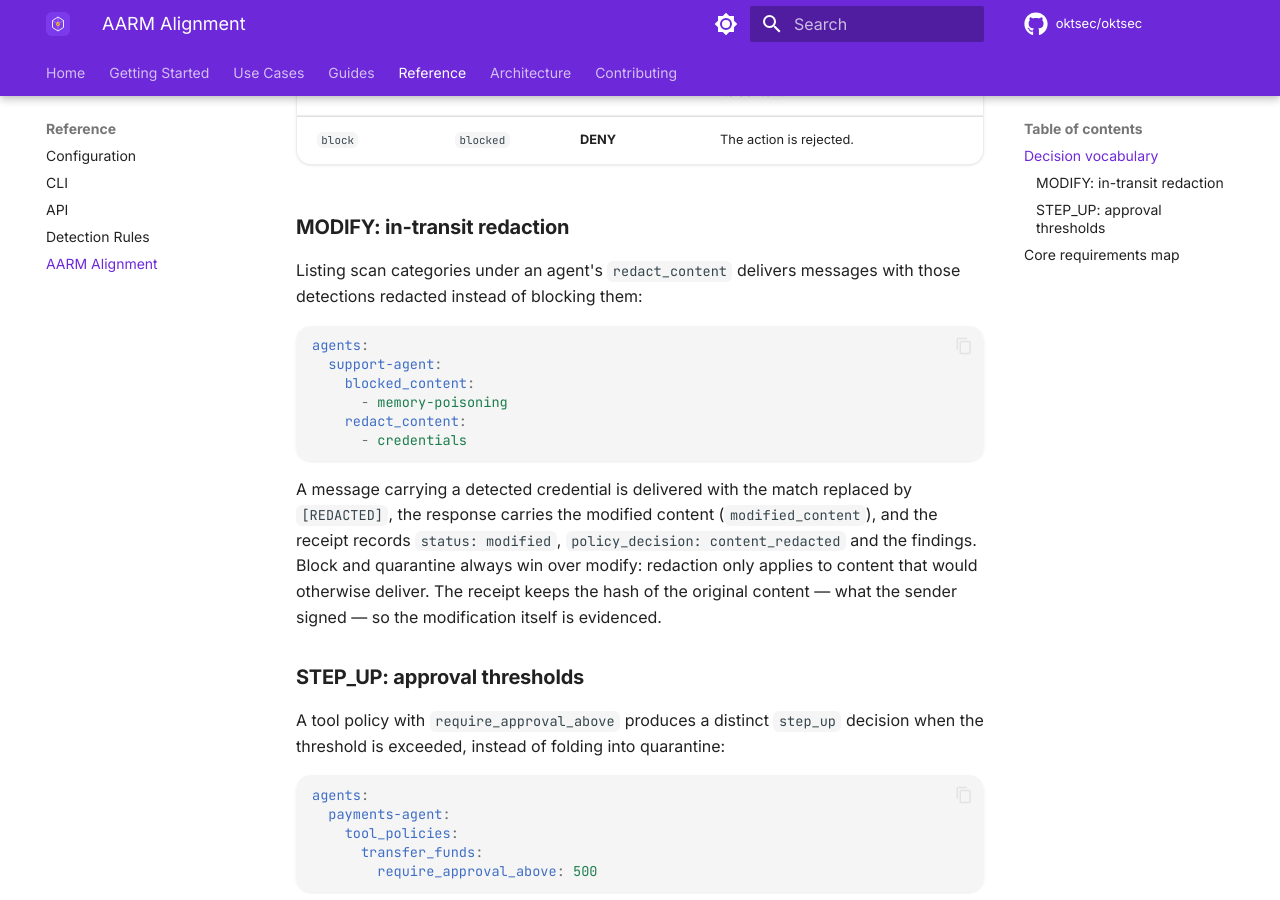
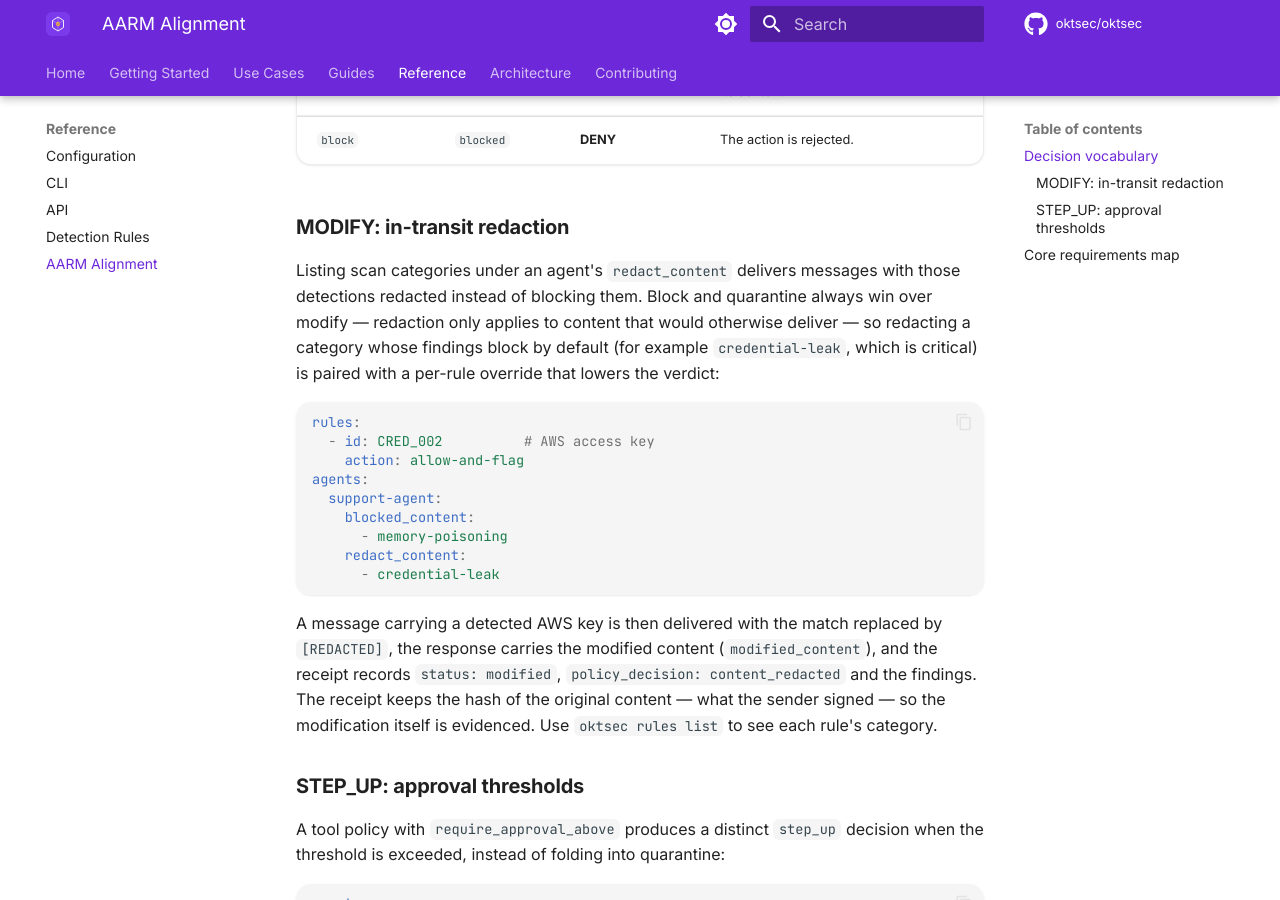
Before and after one commit to oktsec/oktsec, an MkDocs documentation site: the page built from documentation/reference/aarm.md, in a window 1280 px wide and 900 px high, scrolled down 811 px. Built offline with MkDocs 1.6.1 and Material for MkDocs 9.7.7, drawn with Linux system fonts in a browser that asks for light colours; comment, search, counter and statistics services are not loaded.

Commit message:
Docs: redact_content example uses the real category and verdict precedence
credential-leak (not 'credentials') is the emitted category, and its
findings are critical — block wins over modify, so the honest example
pairs the redaction with a per-rule allow-and-flag override.

````diff
--- a/documentation/reference/aarm.md
+++ b/documentation/reference/aarm.md
@@ -17,18 +17,21 @@ AARM R4 requires the policy engine to be capable of five authorization decisions
 
 ### MODIFY: in-transit redaction
 
-Listing scan categories under an agent's `redact_content` delivers messages with those detections redacted instead of blocking them:
+Listing scan categories under an agent's `redact_content` delivers messages with those detections redacted instead of blocking them. Block and quarantine always win over modify — redaction only applies to content that would otherwise deliver — so redacting a category whose findings block by default (for example `credential-leak`, which is critical) is paired with a per-rule override that lowers the verdict:
 
 ```yaml
+rules:
+  - id: CRED_002          # AWS access key
+    action: allow-and-flag
 agents:
   support-agent:
     blocked_content:
       - memory-poisoning
     redact_content:
-      - credentials
+      - credential-leak
 ```
 
-A message carrying a detected credential is delivered with the match replaced by `[REDACTED]`, the response carries the modified content (`modified_content`), and the receipt records `status: modified`, `policy_decision: content_redacted` and the findings. Block and quarantine always win over modify: redaction only applies to content that would otherwise deliver. The receipt keeps the hash of the original content — what the sender signed — so the modification itself is evidenced.
+A message carrying a detected AWS key is then delivered with the match replaced by `[REDACTED]`, the response carries the modified content (`modified_content`), and the receipt records `status: modified`, `policy_decision: content_redacted` and the findings. The receipt keeps the hash of the original content — what the sender signed — so the modification itself is evidenced. Use `oktsec rules list` to see each rule's category.
 
 ### STEP_UP: approval thresholds
 
````
